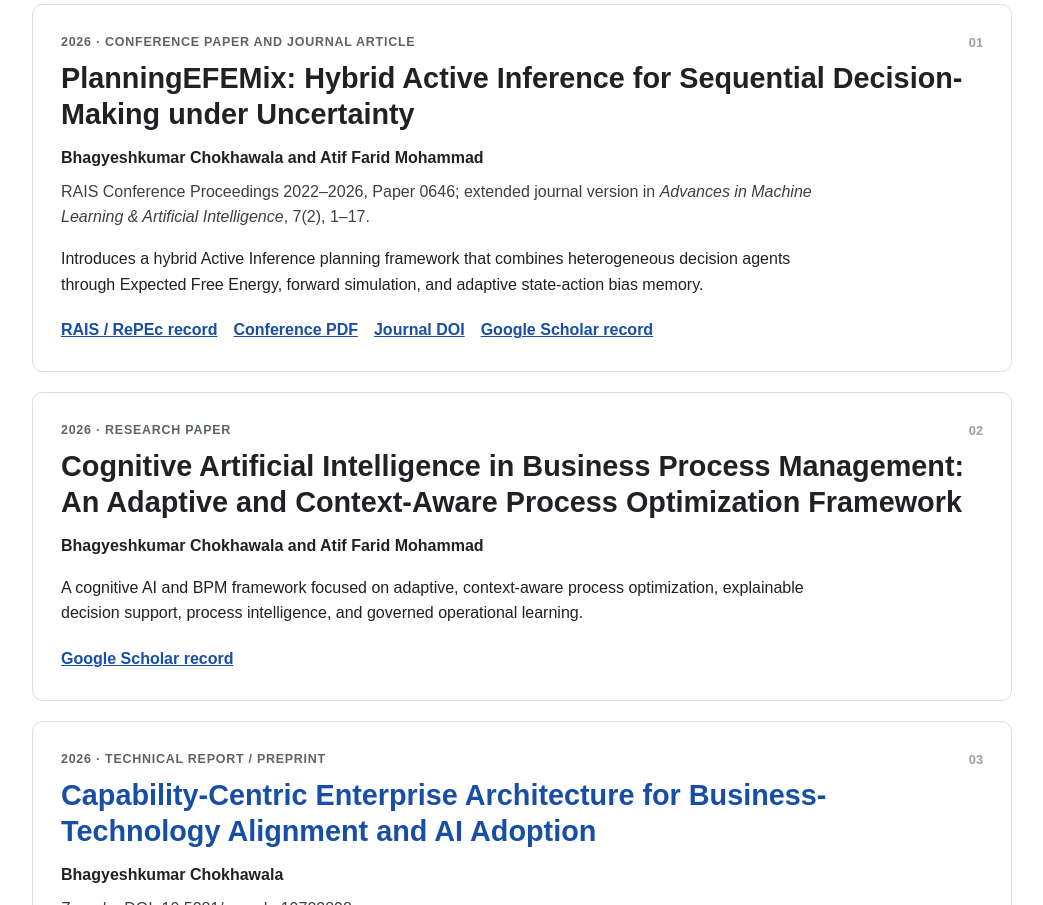
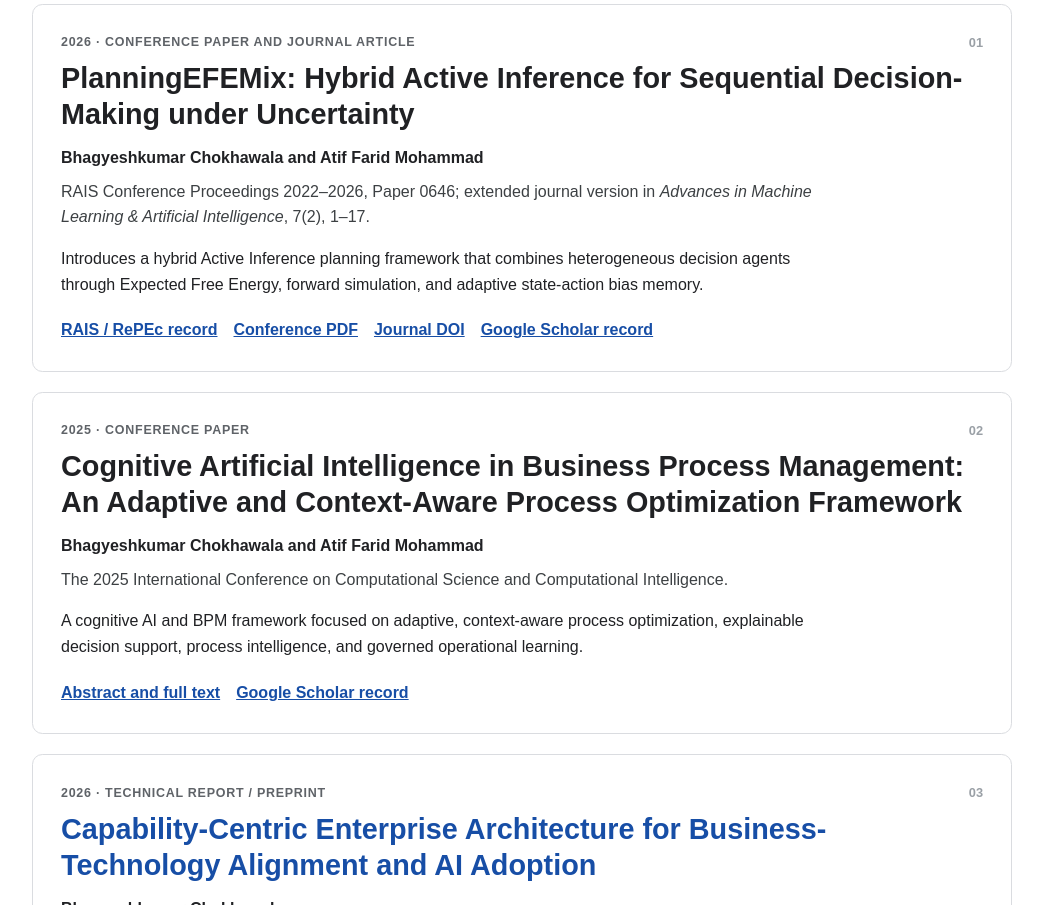
Before and after one commit to Bhagyesh-Chokhawala/bhagyesh-chokhawala.github.io, a plain HTML site: page publications.html in a window 1280 px wide. Shown: the part 431-1336 px from the top of the page, without its empty margins (118-1161 px from the left). Drawn offline with Linux system fonts and the light colour scheme.

Commit message:
Adjusting for CSCI 2025

```diff
--- a/publications.html
+++ b/publications.html
@@ -42,13 +42,16 @@
       </article>
       <article class="publication-card">
         <div class="publication-topline">
-          <p class="publication-type">2026 · Research paper</p>
+          <p class="publication-type">2025 · Conference paper</p>
           <span class="publication-number" aria-label="Publication 2">02</span>
         </div>
         <h2>Cognitive Artificial Intelligence in Business Process Management: An Adaptive and Context-Aware Process Optimization Framework</h2>
         <p class="publication-authors">Bhagyeshkumar Chokhawala and Atif Farid Mohammad</p>
+        <p class="publication-venue">The 2025 International Conference on Computational
+Science and Computational Intelligence.</p>
         <p class="publication-summary">A cognitive AI and BPM framework focused on adaptive, context-aware process optimization, explainable decision support, process intelligence, and governed operational learning.</p>
         <div class="publication-links">
+          <a href="publications/CSCI-2025/Cognitive_BPM_Integration_Framework_CSCI_2025.pdf">Abstract and full text</a>
           <a href="https://scholar.google.com/scholar?q=%22Cognitive+Artificial+Intelligence+in+Business+Process+Management%3A+An+Adaptive+and+Context-Aware+Process+Optimization+Framework%22" target="_blank" rel="noopener noreferrer">Google Scholar record</a>
         </div>
       </article>
```
Also changed, not shown: 1 other file.
